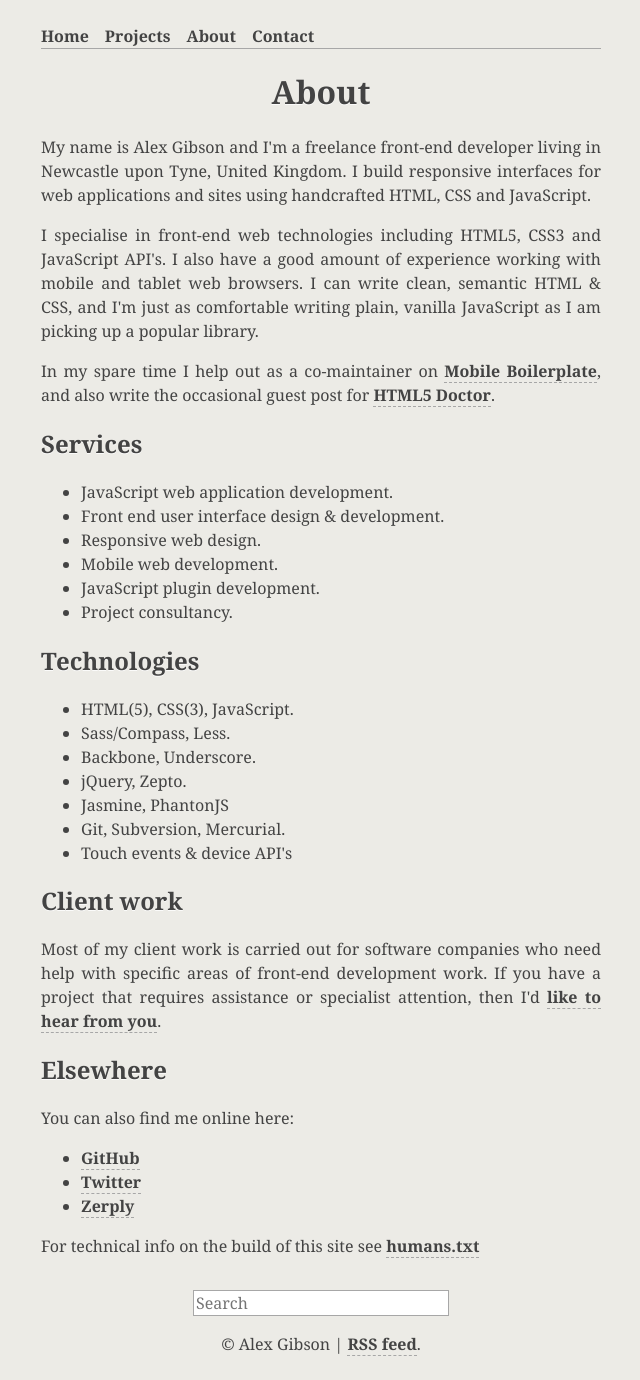
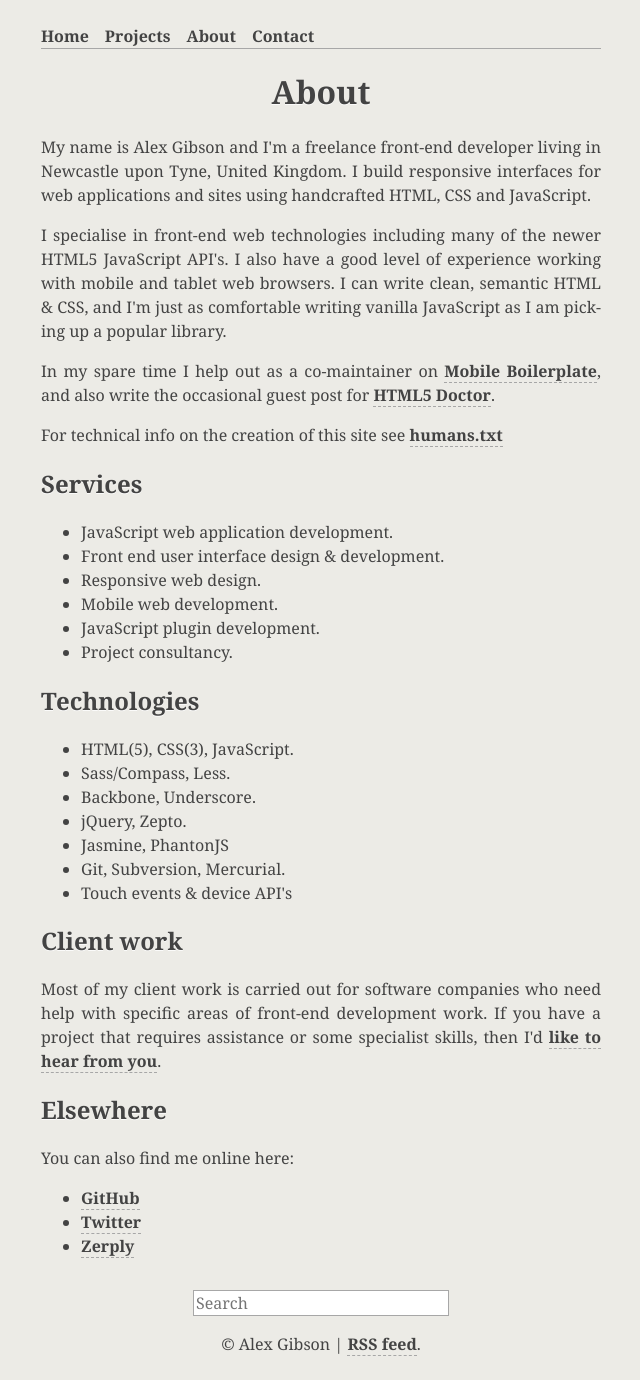
Before and after one commit to alexgibson/alxgbsn.co.uk, a Jekyll site: the page built from about/index.html, in a window 1280 px wide. Shown: the whole page, without its empty margins (319-959 px from the left). Built offline with Jekyll 4.4.1, drawn with Linux system fonts in a browser that asks for light colours; Markdown is read by kramdown in place of the engine named in the settings.

Commit message:
Update about page copy

```diff
--- a/about/index.html
+++ b/about/index.html
@@ -11,11 +11,15 @@ desc: About Alex Gibson, a front end developer from Newcastle upon Tyne, United
 	</p>
 
 	<p>
-		I specialise in front-end web technologies including HTML5, CSS3 and JavaScript API's. I also have a good amount of experience working with mobile and tablet web browsers. I can write clean, semantic HTML &amp; CSS, and I'm just as comfortable writing plain, vanilla JavaScript as I am picking up a popular library.
+		I specialise in front-end web technologies including many of the newer HTML5 JavaScript API's. I also have a good level of experience working with mobile and tablet web browsers. I can write clean, semantic HTML &amp; CSS, and I'm just as comfortable writing vanilla JavaScript as I am picking up a popular library.
 	</p>
 
 	<p>
 		In my spare time I help out as a co-maintainer on <a href="http://mobileboilerplate.com">Mobile Boilerplate</a>, and also write the occasional guest post for <a href="http://html5doctor.com/author/alexg/">HTML5 Doctor</a>.
+	</p>
+
+	<p>
+		For technical info on the creation of this site see <a href="{{ root }}/humans.txt">humans.txt</a>
 	</p>
 
 	<h2>Services</h2>
@@ -44,7 +48,7 @@ desc: About Alex Gibson, a front end developer from Newcastle upon Tyne, United
 	<h2>Client work</h2>
 
 	<p>
-		Most of my client work is carried out for software companies who need help with specific areas of front-end development work. If you have a project that requires assistance or specialist attention, then I'd <a href="{{ root }}/contact/">like to hear from you</a>.
+		Most of my client work is carried out for software companies who need help with specific areas of front-end development work. If you have a project that requires assistance or some specialist skills, then I'd <a href="{{ root }}/contact/">like to hear from you</a>.
 	</p>
 
 	<h2>Elsewhere</h2>
@@ -59,6 +63,4 @@ desc: About Alex Gibson, a front end developer from Newcastle upon Tyne, United
 		<li><a href="http://zerply.com/alexgibson">Zerply</a></li>
 	</ul>
 
-	<p>For technical info on the build of this site see <a href="{{ root }}/humans.txt">humans.txt</a></p>
-
 </article>
```
Also changed, not shown: 3 other files.
